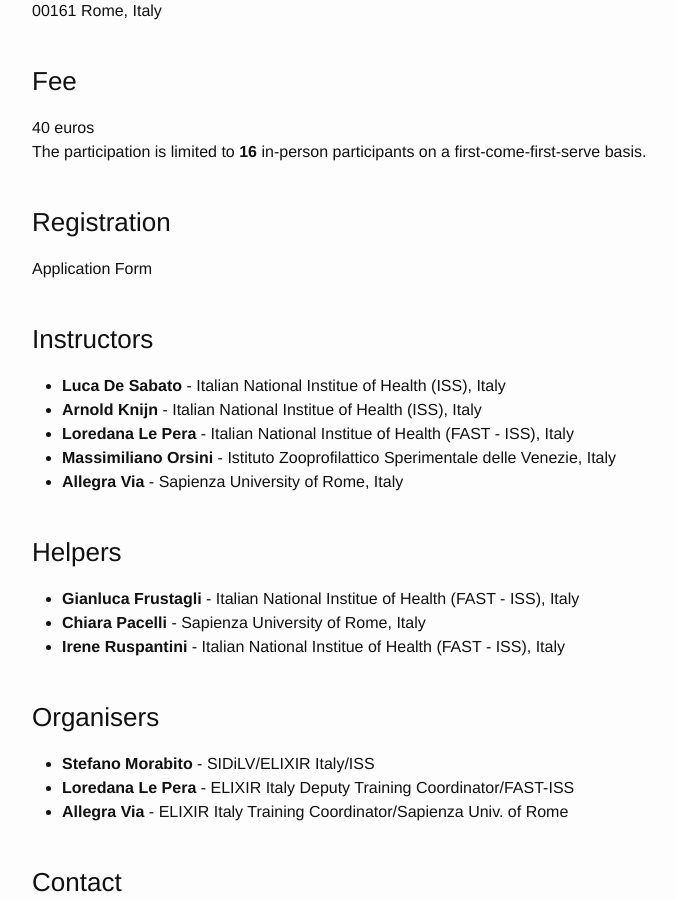
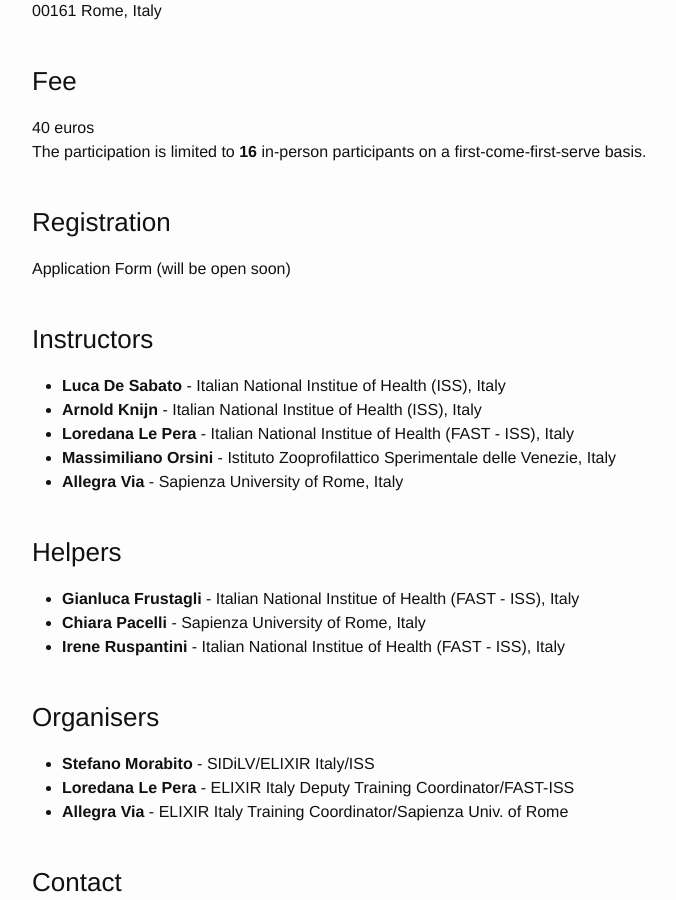
Before and after one commit to ELIXIR-IIB-training/website, a Jekyll site: the page built from _posts/2022-11-22-School_Python_genomics_Basic_module.md, in a window 1280 px wide and 900 px high, scrolled down 822 px. Shown: the whole window, without its empty margins (238-914 px from the left). Built offline with Jekyll 4.4.1, drawn with Linux system fonts in a browser that asks for light colours.

Commit message:
Add Application Form status (Open soon)

```diff
--- a/_posts/2022-11-22-School_Python_genomics_Basic_module.md
+++ b/_posts/2022-11-22-School_Python_genomics_Basic_module.md
@@ -48,7 +48,7 @@ The participation is limited to **16** in-person participants on a first-come-fi
 <br>
 
 ### Registration
-Application Form
+Application Form (will be open soon)
 <br>
 <br>
 
```
